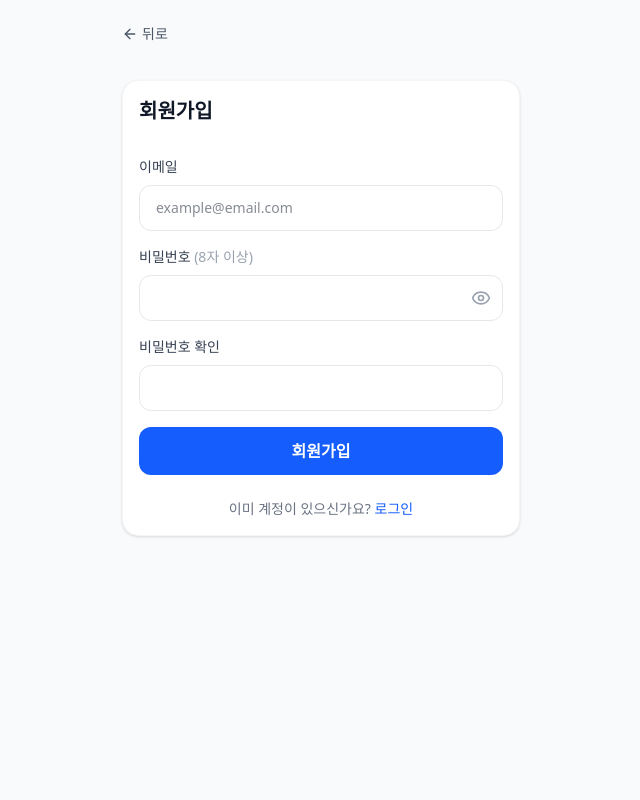
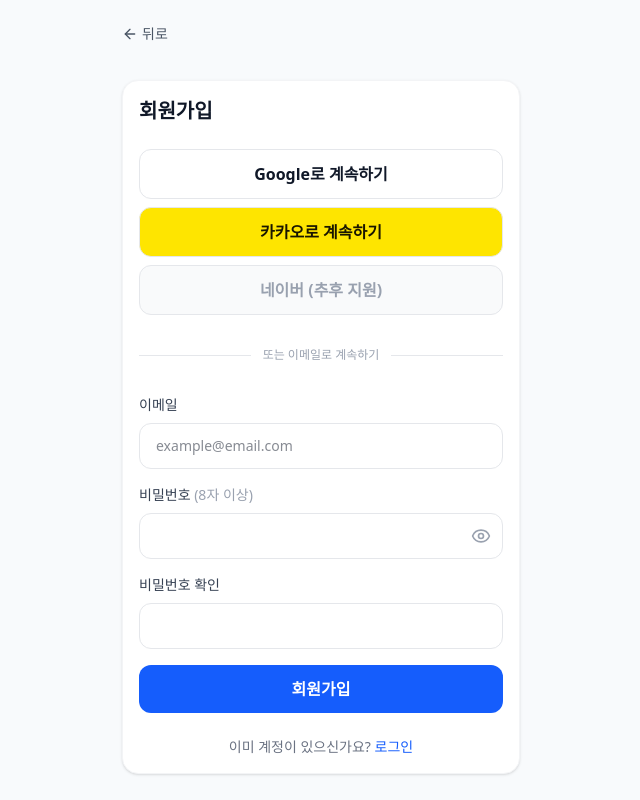
Before and after one commit to koyoungsun/saveroute, a Next.js app: page /auth/signup in a window 1280 px wide. Shown: the whole page, without its empty margins (319-959 px from the left). Built offline with nearby package versions, Linux system fonts and the light colour scheme.

Commit message:
feat: add social login button UI

```diff
--- a/src/app/(user)/page.tsx
+++ b/src/app/(user)/page.tsx
@@ -1,25 +1,82 @@
+import Link from "next/link";
+
 import { PopularBrandChips } from "@/components/search/PopularBrandChips";
 import { SearchBar } from "@/components/search/SearchBar";
+import { createServerSupabaseClient } from "@/lib/supabase/server";
 
 const popularBrands = ["롯데월드", "CGV", "스타벅스", "에버랜드", "서울랜드"];
 
-export default function HomePage() {
+function getUserDisplayName(email?: string | null) {
+  if (!email) {
+    return "";
+  }
+
+  return email.split("@")[0] ?? "";
+}
+
+export default async function HomePage() {
+  const supabase = await createServerSupabaseClient();
+  const { data } = await supabase.auth.getSession();
+  const session = data.session;
+  const displayName = getUserDisplayName(session?.user?.email);
+
   return (
     <div className="px-4 pt-16">
       <h1 className="text-center text-2xl font-extrabold text-blue-600">
         SaveRoute
       </h1>
+      {session ? (
         <p className="mt-1 text-center text-sm text-gray-500">
           내 혜택 중 가장 유리한 선택을 찾아드려요.
         </p>
+      ) : (
+        <p className="mt-1 text-center text-sm text-gray-500">
+          내 혜택을 등록하면 가장 유리한 할인을 찾을 수 있어요.
+        </p>
+      )}
 
       <div className="mt-10">
-        <SearchBar />
+        {session ? (
+          <>
+            <div className="mb-4 space-y-1">
+              <p className="text-lg font-semibold text-gray-900">
+                {displayName}님,
+              </p>
+              <p className="text-lg font-semibold text-gray-900">
+                어디에서 가장 싸게 쓸 수 있을까요?
+              </p>
+            </div>
+            <SearchBar isLoggedIn />
+          </>
+        ) : (
+          <>
+            <div className="space-y-2">
+              <Link
+                href="/auth/login"
+                className="block w-full rounded-xl bg-blue-600 py-3 text-center font-semibold text-white hover:bg-blue-700"
+              >
+                로그인
+              </Link>
+              <Link
+                href="/auth/signup"
+                className="block w-full rounded-xl border border-gray-200 bg-white py-3 text-center font-semibold text-gray-900 hover:bg-gray-50"
+              >
+                회원가입
+              </Link>
             </div>
 
+            <div className="mt-6">
+              <SearchBar isLoggedIn={false} />
+            </div>
+          </>
+        )}
+      </div>
+
+      {session ? (
         <div className="mt-8">
           <PopularBrandChips brands={popularBrands} />
         </div>
+      ) : null}
     </div>
   );
 }
--- a/src/app/auth/login/page.tsx
+++ b/src/app/auth/login/page.tsx
@@ -58,8 +58,41 @@
           SaveRoute
         </h1>
 
+        <div className="mt-8 space-y-2">
+          <button
+            type="button"
+            onClick={() => alert("구글 로그인은 준비 중입니다.")}
+            className="w-full rounded-xl border border-gray-200 bg-white py-3 font-semibold text-gray-900 hover:bg-gray-50"
+          >
+            Google로 계속하기
+          </button>
+          <button
+            type="button"
+            onClick={() => alert("카카오 로그인은 준비 중입니다.")}
+            className="w-full rounded-xl border border-gray-200 bg-[#FEE500] py-3 font-semibold text-[#191600] hover:brightness-95"
+          >
+            카카오로 계속하기
+          </button>
+          <button
+            type="button"
+            onClick={() => alert("네이버 로그인은 추후 지원 예정입니다.")}
+            aria-disabled="true"
+            className="w-full rounded-xl border border-gray-200 bg-gray-50 py-3 font-semibold text-gray-400"
+          >
+            네이버 (추후 지원)
+          </button>
+        </div>
+
+        <div className="mt-8 flex items-center gap-3">
+          <div className="h-px flex-1 bg-gray-200" />
+          <p className="shrink-0 text-xs font-medium text-gray-400">
+            또는 이메일로 계속하기
+          </p>
+          <div className="h-px flex-1 bg-gray-200" />
+        </div>
+
         {/* Login redirects to ?redirect=... when provided, otherwise home. */}
-        <form onSubmit={handleSubmit} className="mt-10 space-y-4">
+        <form onSubmit={handleSubmit} className="mt-8 space-y-4">
           <div>
             <label
               htmlFor="email"
--- a/src/app/auth/signup/page.tsx
+++ b/src/app/auth/signup/page.tsx
@@ -66,6 +66,39 @@
 
       <section className="mt-8 rounded-2xl border border-gray-100 bg-white p-4 shadow-sm">
         <h1 className="text-xl font-bold text-gray-900">회원가입</h1>
+
+        <div className="mt-6 space-y-2">
+          <button
+            type="button"
+            onClick={() => alert("구글 로그인은 준비 중입니다.")}
+            className="w-full rounded-xl border border-gray-200 bg-white py-3 font-semibold text-gray-900 hover:bg-gray-50"
+          >
+            Google로 계속하기
+          </button>
+          <button
+            type="button"
+            onClick={() => alert("카카오 로그인은 준비 중입니다.")}
+            className="w-full rounded-xl border border-gray-200 bg-[#FEE500] py-3 font-semibold text-[#191600] hover:brightness-95"
+          >
+            카카오로 계속하기
+          </button>
+          <button
+            type="button"
+            onClick={() => alert("네이버 로그인은 추후 지원 예정입니다.")}
+            aria-disabled="true"
+            className="w-full rounded-xl border border-gray-200 bg-gray-50 py-3 font-semibold text-gray-400"
+          >
+            네이버 (추후 지원)
+          </button>
+        </div>
+
+        <div className="mt-8 flex items-center gap-3">
+          <div className="h-px flex-1 bg-gray-200" />
+          <p className="shrink-0 text-xs font-medium text-gray-400">
+            또는 이메일로 계속하기
+          </p>
+          <div className="h-px flex-1 bg-gray-200" />
+        </div>
 
         <form onSubmit={handleSubmit} className="mt-8 space-y-4">
           <div>
--- a/src/components/search/SearchBar.tsx
+++ b/src/components/search/SearchBar.tsx
@@ -5,9 +5,10 @@
 
 interface SearchBarProps {
   defaultValue?: string;
+  isLoggedIn?: boolean;
 }
 
-export function SearchBar({ defaultValue = "" }: SearchBarProps) {
+export function SearchBar({ defaultValue = "", isLoggedIn = true }: SearchBarProps) {
   const router = useRouter();
   const [keyword, setKeyword] = useState(defaultValue);
 
@@ -18,7 +19,13 @@
       return;
     }
 
-    router.push(`/search?keyword=${encodeURIComponent(trimmedKeyword)}`);
+    if (isLoggedIn) {
+      router.push(`/search?keyword=${encodeURIComponent(trimmedKeyword)}`);
+      return;
+    }
+
+    const redirectTo = `/search?keyword=${encodeURIComponent(trimmedKeyword)}`;
+    router.push(`/auth/login?redirect=${encodeURIComponent(redirectTo)}`);
   };
 
   const handleSubmit = (event: FormEvent<HTMLFormElement>) => {
```
Lines whose indentation alone changed are shown as unchanged.
